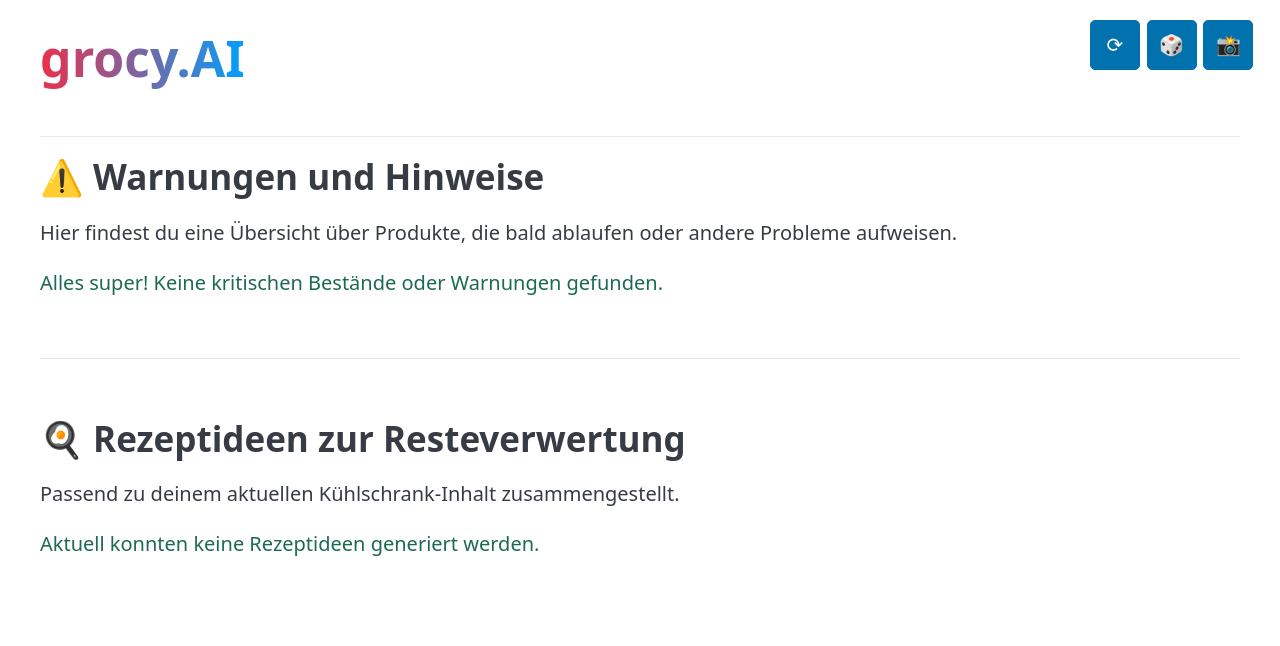
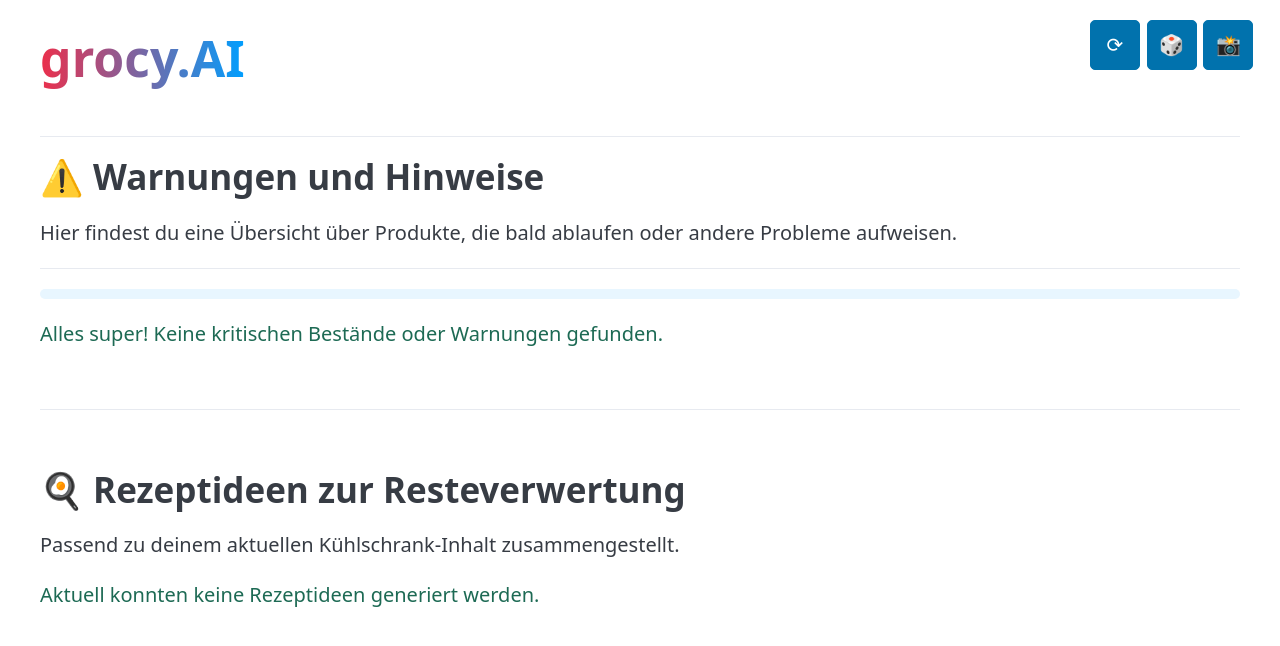
Before and after one commit to oli-z/grocy-ai, a plain HTML site: page static/index.html in a window 1280 px wide. Shown: the top 646 px of the page. Drawn offline with nearby package versions, Linux system fonts and the light colour scheme; no server answers.

Commit message:
Show stock summary

```diff
--- a/static/index.html
+++ b/static/index.html
@@ -249,7 +249,8 @@
         <section>
             <h2>⚠️ Warnungen und Hinweise</h2>
             <p>Hier findest du eine Übersicht über Produkte, die bald ablaufen oder andere Probleme aufweisen.</p>
-
+            <hr>
+            <p x-text="description" style="background-color: #e8f6ff; border-radius: 7px; padding: 0.25rem;"></p>
             <span class="loader" aria-label="Lade Warnungen..." x-show="loadingWarnings"></span>
             <template x-if="warnings.length > 0 && !loadingWarnings" :aria-busy="loadingWarnings">
                 <table>
@@ -462,6 +463,7 @@
                     try {
                         let response = await fetch(`./api/warnings?refresh=${forceRefresh}`);
                         let data = await response.json();
+                        this.description = data.description || "";
                         this.warnings = data.warnings || [];
                     } catch (error) {
                         console.error("Fehler bei den Warnungen:", error);
```
